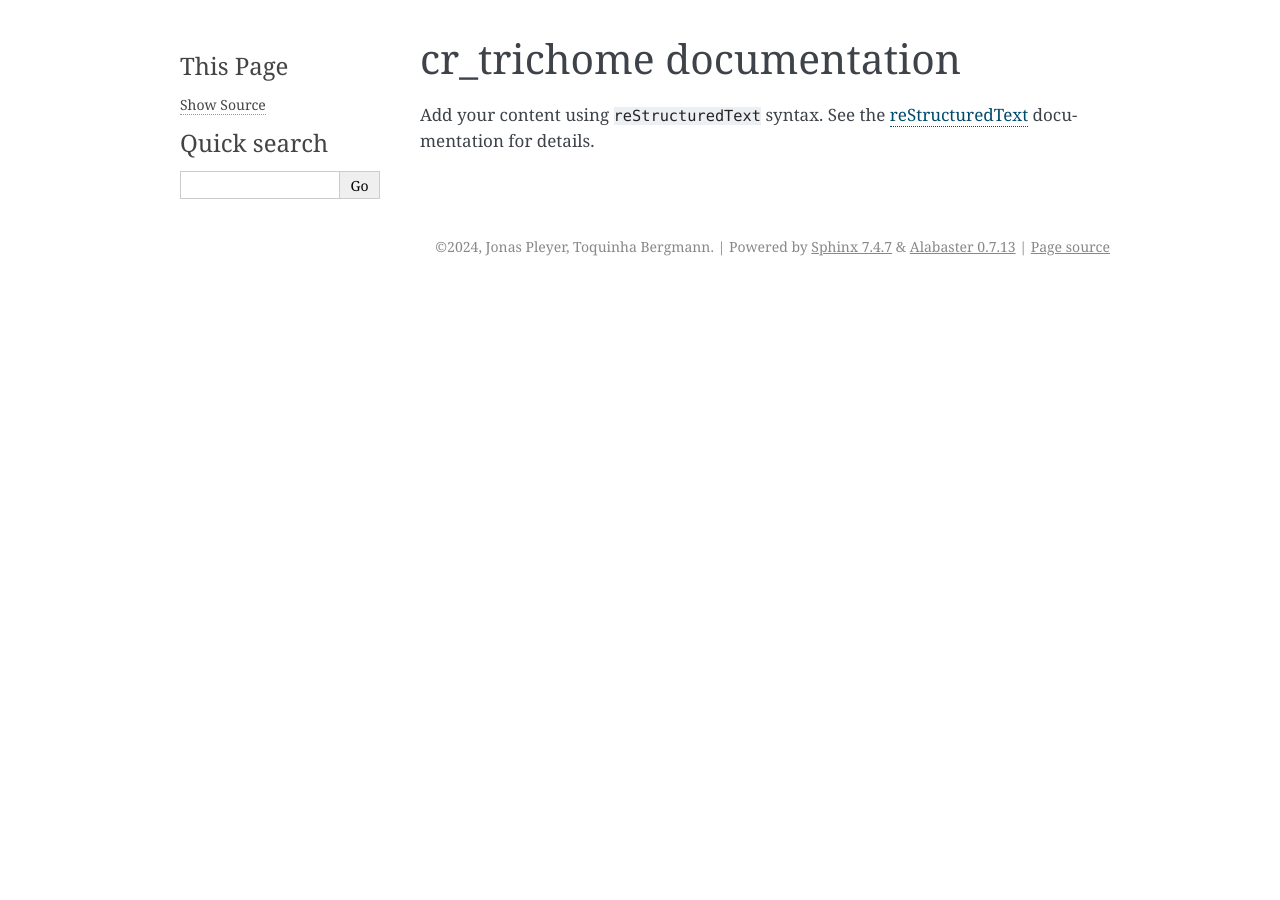
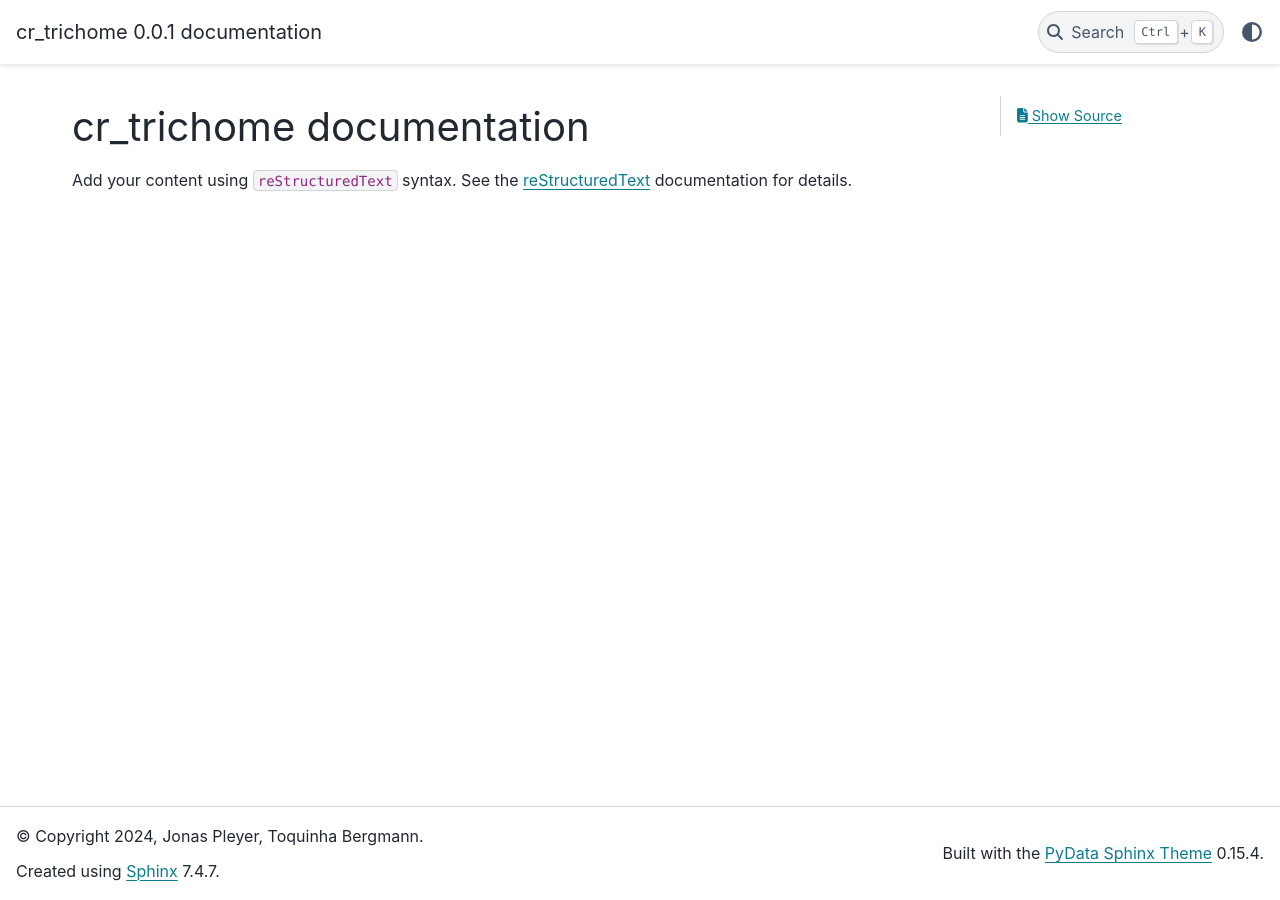
Before and after one commit to jonaspleyer/cr_trichome, a Sphinx documentation site: the page built from docs/source/index.rst, in a window 1280 px wide. Built offline with Sphinx 7.4.7 and the PyData theme 0.15.4, drawn with Linux system fonts in a browser that asks for light colours.

Commit message:
choose new theme

```diff
--- /dev/null
+++ b/docs/python/cr_trichome/__init__.py
@@ -0,0 +1 @@
+print("Hello World")
--- a/docs/source/conf.py
+++ b/docs/source/conf.py
@@ -24,5 +24,5 @@ exclude_patterns = []
 # -- Options for HTML output -------------------------------------------------
 # https://www.sphinx-doc.org/en/master/usage/configuration.html#options-for-html-output
 
-html_theme = 'alabaster'
+html_theme = 'pydata_sphinx_theme'
 html_static_path = ['_static']
```
